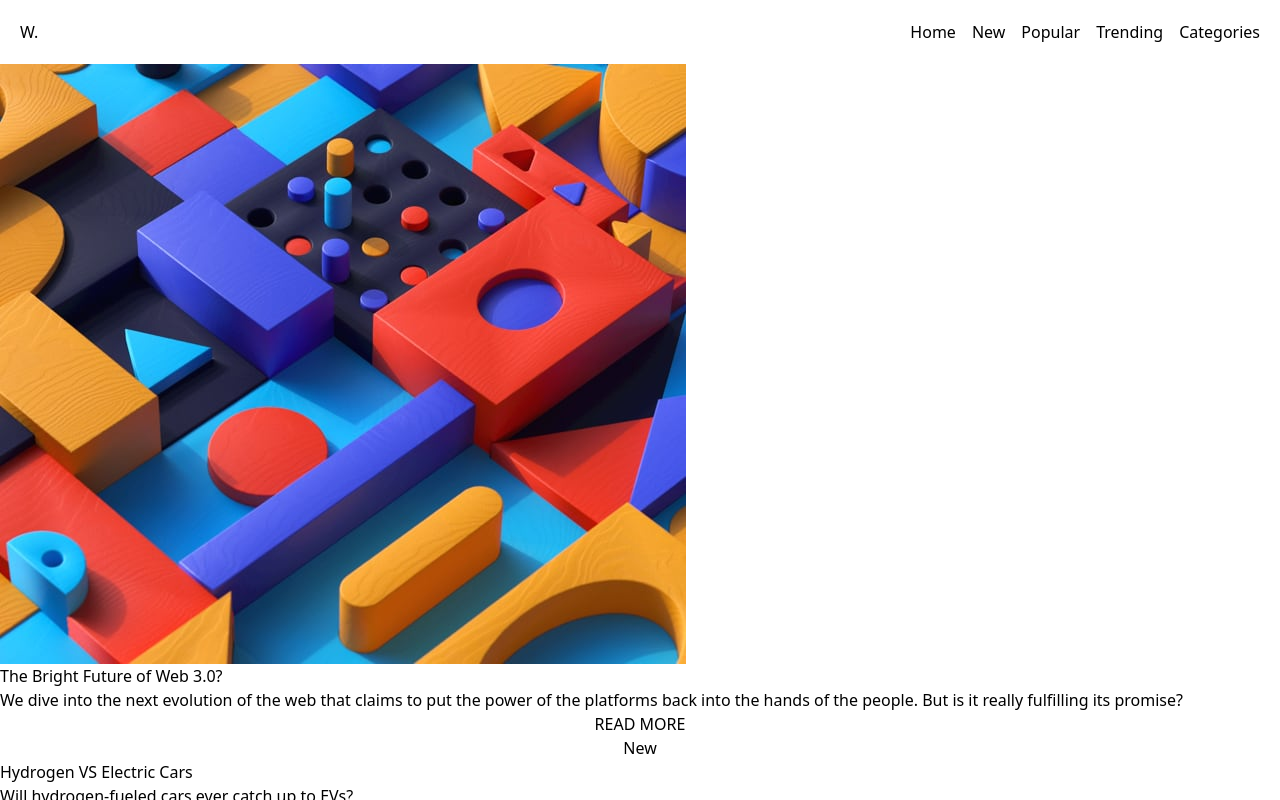
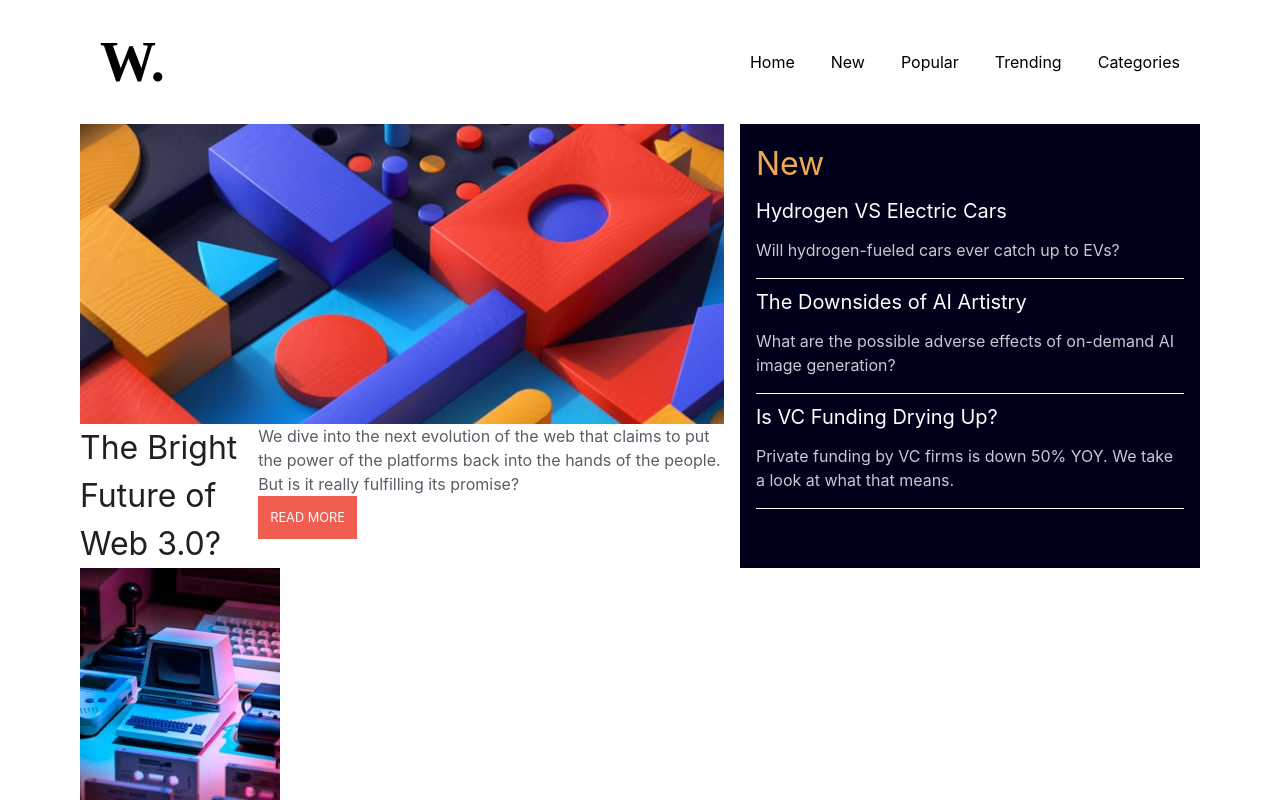
Before and after one commit to kari-osk/frontendmentor-news-homepage, a React (Create React App) app: page / in a window 1280 px wide. Shown: the top 800 px of the page. Built offline with nearby package versions, Linux system fonts and the light colour scheme.

Commit message:
Add tailwindCss

```diff
--- a/src/components/Hero/Hero.jsx
+++ b/src/components/Hero/Hero.jsx
@@ -1,22 +1,25 @@
 import React from 'react'
 import imgMobile from '../../assets//images/image-web-3-mobile.jpg'
-import imgDesktop from '../../assets//images/image-web-3-desktop.jpg'
-
+// import imgDesktop from '../../assets//images/image-web-3-desktop.jpg'
+import SideNew from '../SideNew/SideNew'
 
 const Hero = () => {
 
   return (
-    <div>
-      <img src={imgMobile} alt='Illustration with geometric shapes' />
-      <section >
-        <h1 className='text-left'>The Bright Future of Web 3.0?</h1>
-        <div>
-          <p className='text-left'>We dive into the next evolution of the web that claims to put the power of the platforms back into the hands of the people.
-            But is it really fulfilling its promise?</p>
-          <button>READ MORE</button>
-        </div>
-      </section>
-    </div>
+    <div className='flex gap-4'>
+      <main>
+        <img className='w-[727px] max-h-[300px] object-cover' src={imgMobile} alt='Illustration with geometric shapes' />
+        < section className='flex' >
+          <h1 className='text-left text-3xl text-dark text-bold'>The Bright Future of Web 3.0?</h1>
+          <div className='text-left'>
+            <p className='text-left text-base text-dark-gray'>We dive into the next evolution of the web that claims to put the power of the platforms back into the hands of the people.
+              But is it really fulfilling its promise?</p>
+            <button className=' bg-red p-3 text-uppercase text-light text-sm'>READ MORE</button>
+          </div>
+        </section >
+      </main >
+      <SideNew />
+    </div >
   )
 }
 
--- a/src/components/Navbar/Navbar.jsx
+++ b/src/components/Navbar/Navbar.jsx
@@ -3,14 +3,14 @@ import React from 'react'
 const Navbar = () => {
   return (
     <div>
-      <nav className='flex flex-row justify-between p-5'>
-        <h1>W.</h1>
-        <ul className='flex flex-row gap-4'>
-          <li>Home</li>
-          <li>New</li>
-          <li>Popular</li>
-          <li>Trending</li>
-          <li>Categories</li>
+      <nav className='flex flex-wrap justify-between items-center p-5'>
+        <h1 className='text-5xl font-serif font-bold'>W.</h1>
+        <ul className='flex flex-row gap-9 '>
+          <li className='hover:text-red text-bold'><a href='#' >Home</a></li>
+          <li className='hover:text-red text-bold'><a href='#'>New</a></li>
+          <li className='hover:text-red text-bold'><a href='#'>Popular</a></li>
+          <li className='hover:text-red text-bold'><a href='#'>Trending</a></li>
+          <li className='hover:text-red text-bold'><a href='#'>Categories</a></li>
         </ul>
       </nav>
     </div>
--- a/src/components/SideNew/SideNew.jsx
+++ b/src/components/SideNew/SideNew.jsx
@@ -3,17 +3,18 @@ import { news } from '../../data'
 
 const NewsCard = ({ data }) => {
   return (
-    <div className='text-left'>
-      <h3>{data.title}</h3>
-      <p>{data.paragraph}</p>
+    <div className=''>
+      <h3 className='text-xl pt-2'>{data.title}</h3>
+      <p className='text-base text-light-gray pt-3 pb-4'>{data.paragraph}</p>
+      <hr />
     </div>
   )
 }
 
 const SideNew = () => {
   return (
-    <div>
-      <h2>New</h2>
+    <div className='w-full text-left bg-blue text-light p-4'>
+      <h2 className='text-bold text-yellow text-3xl'>New</h2>
       {
         news.map(data => (
           <div key={data.id}>
--- a/src/data.jsx
+++ b/src/data.jsx
@@ -12,7 +12,7 @@ export const news = [
   {
     id: 2,
     title: 'The Downsides of AI Artistry',
-    paragraph: '  What are the possible adverse effects of on-demand AI image generation?'
+    paragraph: 'What are the possible adverse effects of on-demand AI image generation?'
   },
   {
     id: 3,
@@ -27,7 +27,7 @@ export const newsWithImage = [
     image: retroPc,
     cod: '01',
     title: 'Reviving Retro PCs',
-    paragraph: 'What happens when old PCs are given modern upgrades?s'
+    paragraph: 'What happens when old PCs are given modern upgrades?'
   },
   {
     id: 2,
--- a/src/pages/Home.jsx
+++ b/src/pages/Home.jsx
@@ -2,16 +2,14 @@ import React from 'react'
 import Navbar from '../components/Navbar/Navbar'
 import Footer from '../components/Footer/Footer'
 import Hero from '../components/Hero/Hero'
-import SideNew from '../components/SideNew/SideNew'
 import Top3News from '../components/Top3News/Top3News'
 
 
 const Home = () => {
   return (
-    <div className='lg (1024px)'>
+    <div className='container'>
       <Navbar />
       <Hero />
-      <SideNew />
       <Top3News />
       <Footer />
     </div>
--- a/tailwind.config.js
+++ b/tailwind.config.js
@@ -2,7 +2,6 @@
 module.exports = {
   content: ["./src/**/*.{js,jsx,ts,tsx}"],
   theme: {
-    extend: {},
     container: {
       padding: {
         DEFAULT: "1rem",
@@ -12,6 +11,29 @@ module.exports = {
         "2xl": "6rem",
       },
     },
+    fontFamily: {
+      sans: ['Inter', 'sans-serif'],
+      serif: ['DM Serif Text', 'serif']
+    },
+    fontSize: {
+      'sm': '0.8rem',
+      'base': '1rem',
+      'xl': '1.25rem',
+      '2xl': '1.75rem',
+      '3xl': '2rem',
+      '4xl': '2.5rem',
+      '5xl': '3.5rem'
+    },
+    colors: {
+      'dark': '#202020',
+      'dark-gray': '#5D5B66',
+      'light-gray': '#CAC7D0',
+      'light': '#FEFEFE',
+      'blue': '#00001A',
+      'red': '#F15D51',
+      'yellow': '#EEA94E'
+    },
+    extend: {},
   },
   plugins: [],
 }
```
